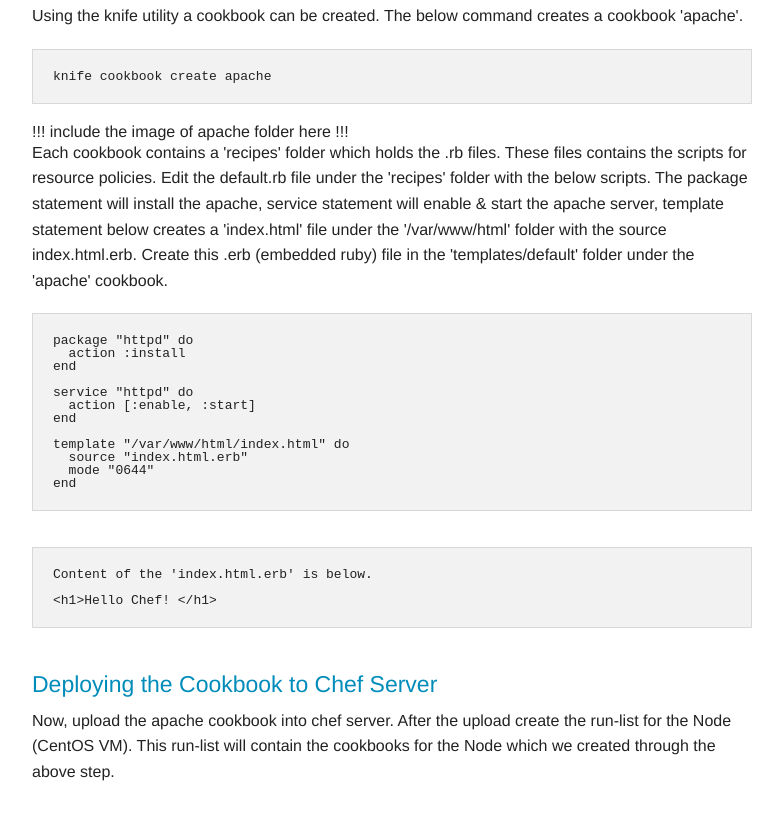
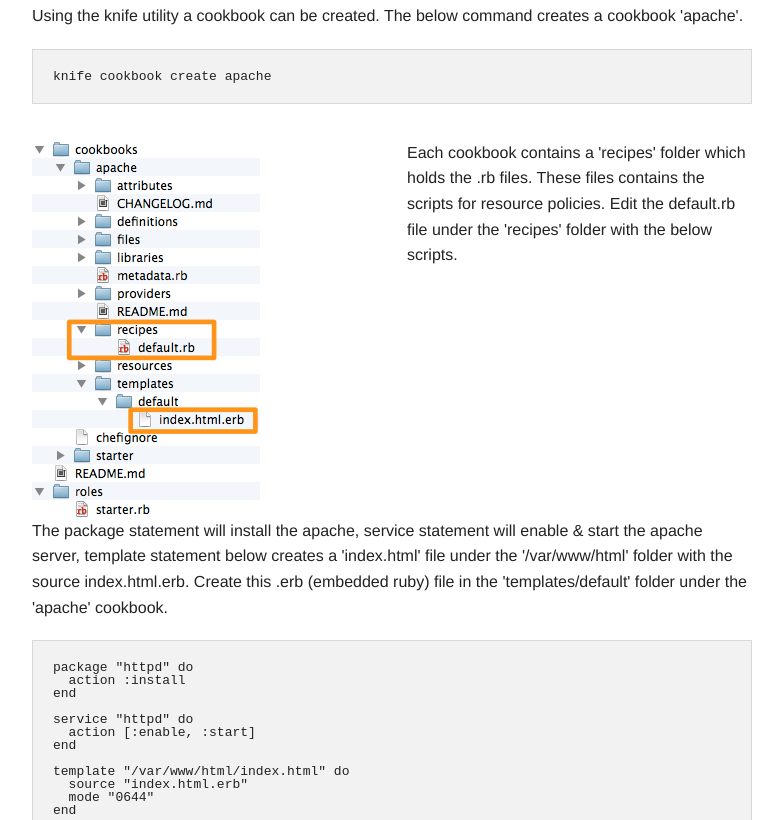
Before and after one commit to technoon/lessons, a plain HTML site: page chef.html in a window 1280 px wide. Shown: the part 2729-3549 px from the top of the page, without its empty margins (123-906 px from the left). Drawn offline with Linux system fonts and the light colour scheme.

Commit message:
chef 15.5

```diff
--- a/chef.html
+++ b/chef.html
@@ -70,7 +70,7 @@ Here is the architecture of Chef.
 <image src="http://technoon.github.io/lessons/images/chef.png"/>
 </div>
 
-<br>
+<br><br>
 
 <h4><a href="#">Elements of Chef</a></h4>
 <p>
@@ -99,7 +99,7 @@ Here is the architecture of Chef.
 
 <h4><a href="#">Setup the Hosted Chef server & Dev Kit</a></h4>
 <p>
-For this tutorial we are goinng to use the 'Hosted Chef' option, which means the chef server will be hosted in the getchef.com, we don't need to install the chef server locally / on premise.
+For this tutorial we are goinng to use the 'Hosted Chef' option, which means the chef server will be hosted in the getchef.com, we don't need to install the chef server locally / on premise. <br>
 1. Go to getchef.com and click 'GetChef' link and select 'Hosted Chef'<br>
 2. Start the free trial by filling the form and get started<br>
 3. Create an Organisation<br>
@@ -112,8 +112,8 @@ For this tutorial we are goinng to use the 'Hosted Chef' option, which means the
 <p>
 Download the Chef client at <i>"http://www.getchef.com/chef/install"</i>.  Select & download the client as per your operating system and install the
 client. This installation gives the utility called 'Knife'. This utitlity is used to interact with the Chef server. <br>
-The .chef folder under the chef-repo folder contains the knife.rb file. This file contains the configurations about Chef server URL
-<br><i>e.g chef_server_url  "https://api.opscode.com/organizations/<your_org_name>" </i>
+The <i>.chef></i> folder under the chef-repo folder contains the knife.rb file. This file contains the configurations about Chef server URL
+<br><i>e.g chef_server_url  "https://api.opscode.com/organizations/<your_org_name>"</i>
 <br>
 Open the terminal or command prompt and go to 'chef-repo' folder and run the below commmand to validate the connectivity to the chef server.
 The client list should give the <i>"validation_client_name"</i> in the knife.rb file.
@@ -172,13 +172,22 @@ knife cookbook create apache
 </pre>
 </div>
 
-!!! include the image of apache folder here !!!
 <br>
+<div class="row">
+<div class="large-6 columns">
+  <image src="http://technoon.github.io/lessons/images/chef-repo-folder.png"/>
+</div>
+
+<div class="large-6 columns">
 <p>
 Each cookbook contains a 'recipes' folder which holds the .rb files.  These files contains the scripts for resource policies.
-Edit the default.rb file under the 'recipes' folder with the below scripts.  The package statement will install the apache, service statement
-will enable & start the apache server, template statement below creates a 'index.html' file under the '/var/www/html' folder with the source
-index.html.erb.  Create this .erb (embedded ruby) file in the 'templates/default' folder under the 'apache' cookbook.
+Edit the default.rb file under the 'recipes' folder with the below scripts.
+</p>
+</div>
+</div>
+
+<p>
+The package statement will install the apache, service statement will enable & start the apache server, template statement below creates a 'index.html' file under the '/var/www/html' folder with the source index.html.erb.  Create this .erb (embedded ruby) file in the 'templates/default' folder under the 'apache' cookbook.
 </p>
 
 <div class="panel">
```
Also changed, not shown: images/chef-repo-folder.png (added).
